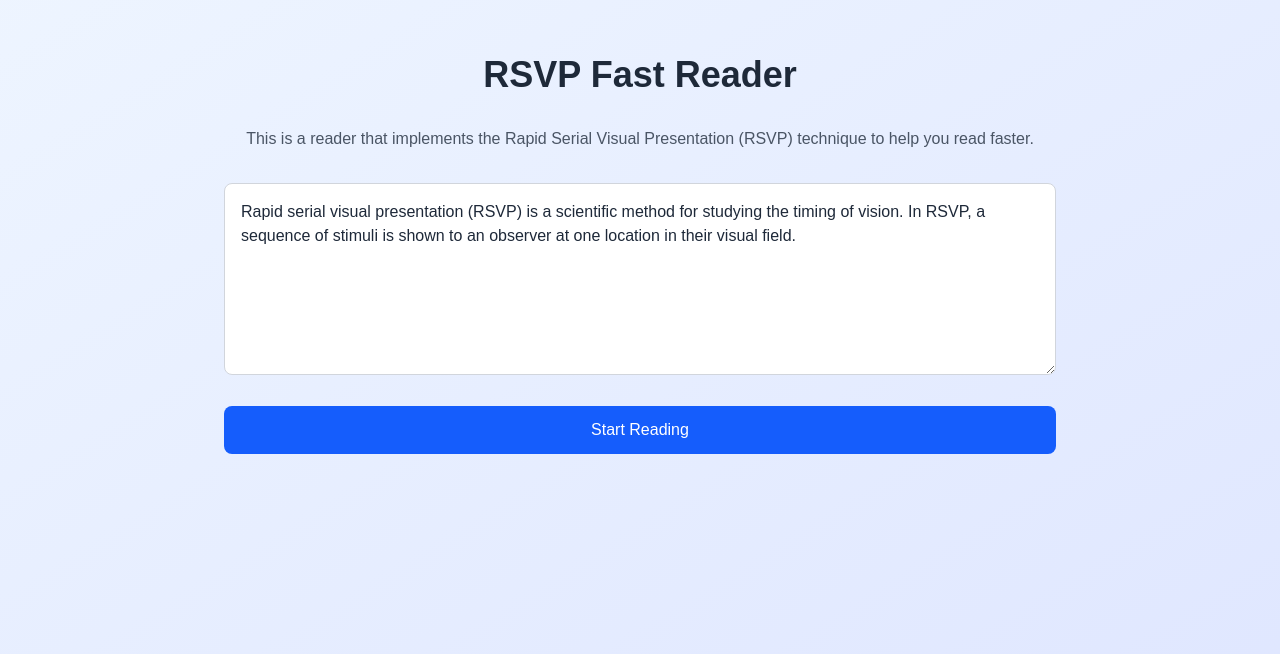
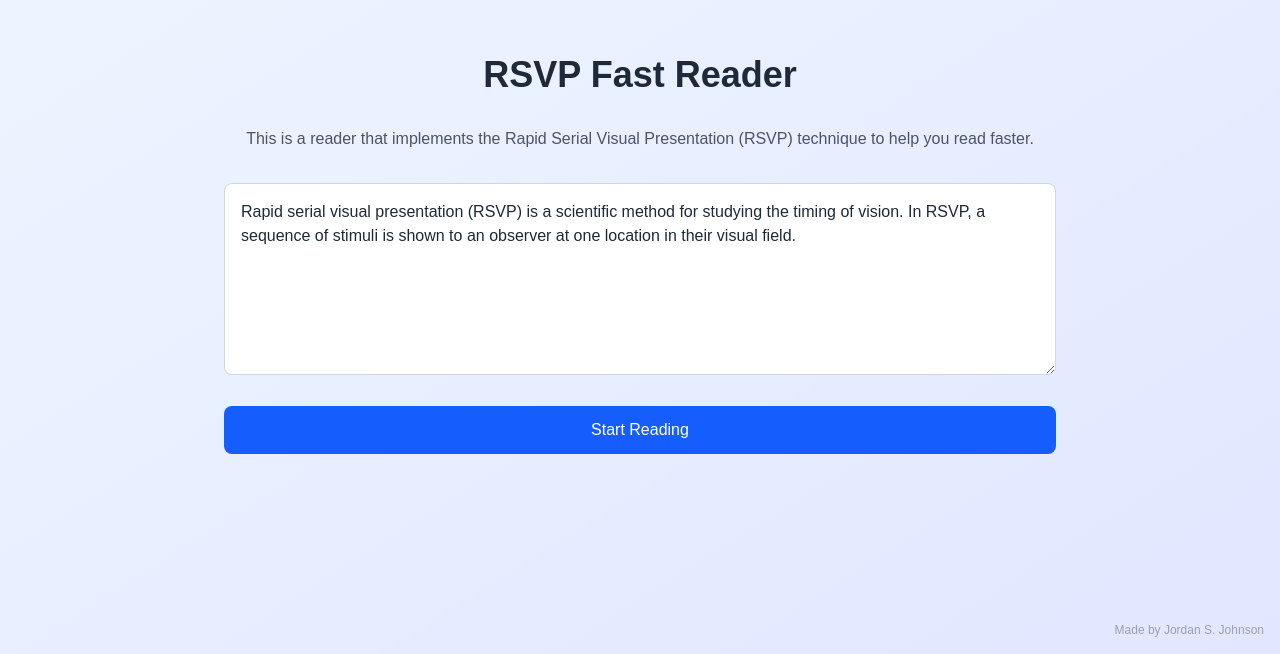
Before and after one commit to JJohnson183/RSVP-Reader, a Next.js app: page / in a window 1280 px wide. Shown: the part 146-800 px from the top of the page. Built offline with nearby package versions, Linux system fonts and the light colour scheme.

Commit message:
Added credit to screens

```diff
--- a/app/page.tsx
+++ b/app/page.tsx
@@ -41,7 +41,12 @@ export default function Home() {
   const [isReading, setIsReading] = useState(false); // Track if the user has started reading
 
   return (
-    <div className={`flex min-h-screen items-center justify-center ${isReading ? 'bg-gray-950' : 'bg-linear-to-br from-blue-50 to-indigo-100 dark:from-gray-900 dark:to-gray-800'}`}>
+    <div className={`flex min-h-screen items-center justify-center relative ${isReading ? 'bg-gray-950' : 'bg-linear-to-br from-blue-50 to-indigo-100 dark:from-gray-900 dark:to-gray-800'}`}>
+      {/* Watermark */}
+      <div className={`absolute bottom-4 right-4 text-xs ${isReading ? 'text-gray-700' : 'text-gray-400 dark:text-gray-600'}`}>
+        Made by Jordan S. Johnson
+      </div>
+
       <main className="w-full max-w-4xl p-8">
 
         {/*=== Determine which view to show: Text input or reading ===*/}
```
